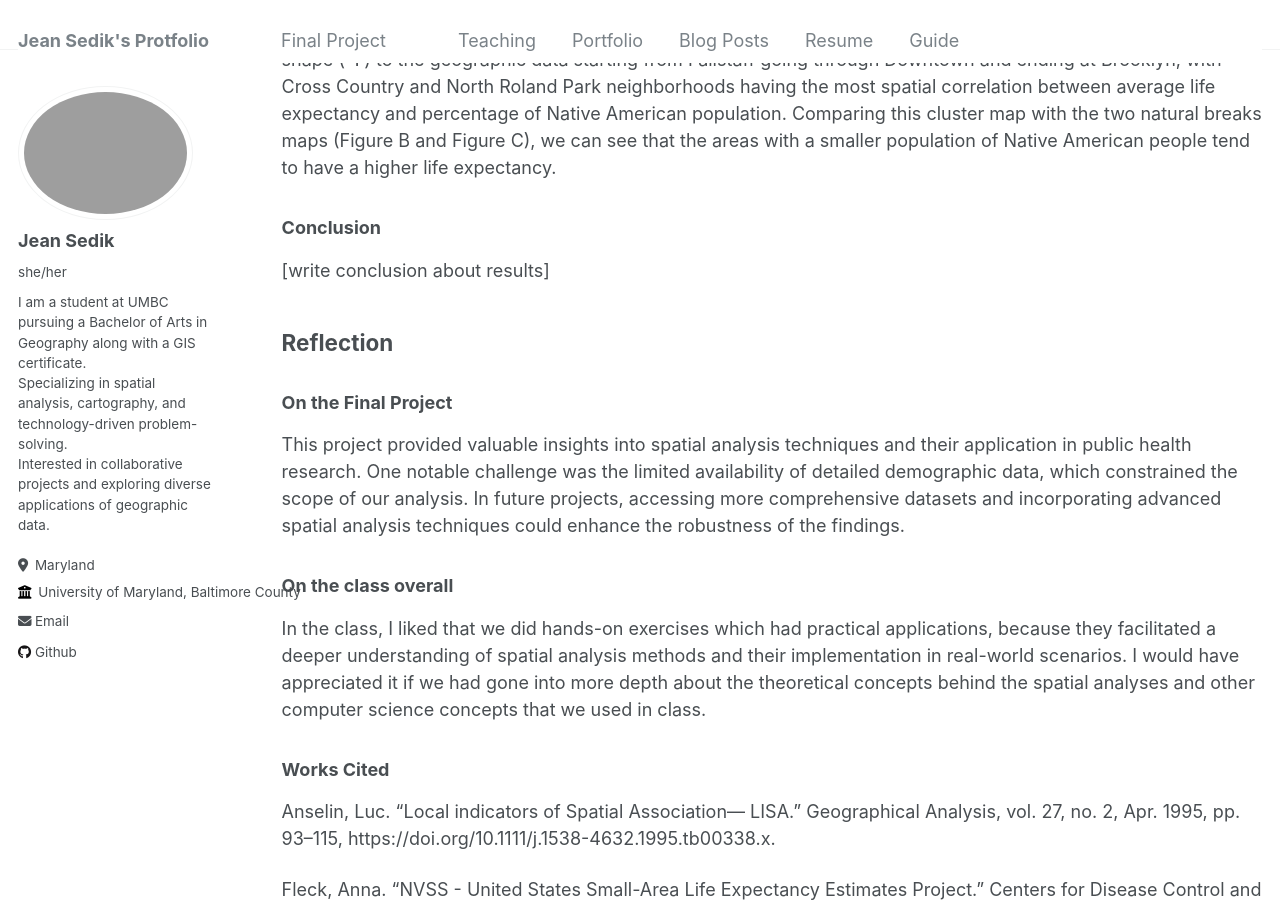
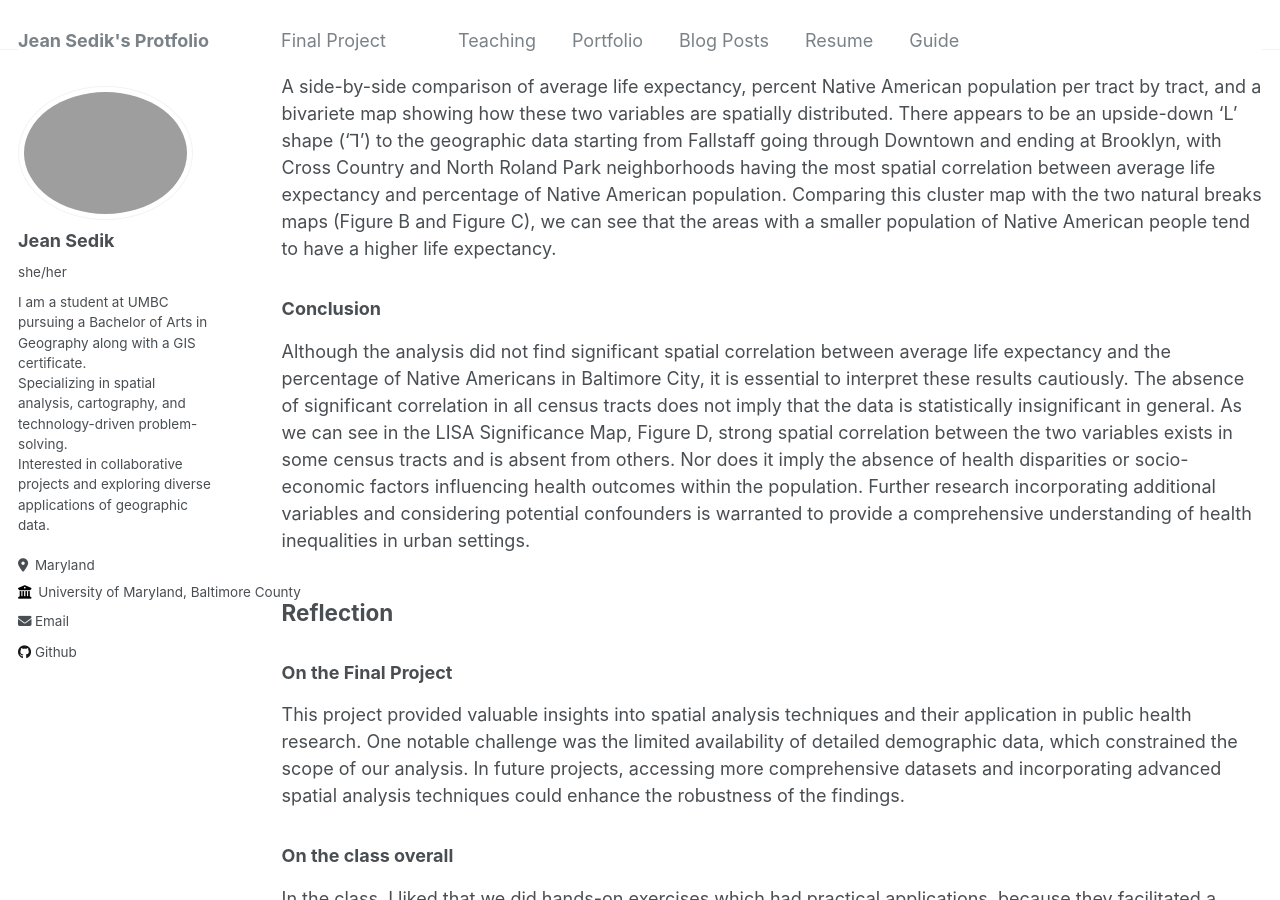
Before and after one commit to VG68490/VG68490.github.io, a Jekyll site: the page built from _pages/finalproj.md, in a window 1280 px wide and 900 px high, scrolled down 4974 px. Built offline with Jekyll 4.4.1, drawn with Linux system fonts in a browser that asks for light colours; some of the changed text lies outside the part shown.

Commit message:
almost_there_finalproj.md

```diff
--- a/_pages/finalproj.md
+++ b/_pages/finalproj.md
@@ -45,7 +45,7 @@
 <h2> Below are six figures to illustrate the spatial distribution of the data. </h2>
 
 
-<b> Figure A: </b>
+<b> Figure A: Moran's I Graph showing how Native American population and Average Life Expectancy per census tract in Baltimore City are spatially correlated </b>
 
 ![Moran's I Graph](/images/moransi_graph.png)
 
@@ -68,28 +68,28 @@
 
 When applied to symbology in maps, natural breaks classification helps to visually represent the data in a way that highlights the spatial patterns and variations, making it easier for map users to identify trends, outliers, and areas of interest. This can be done by using different colors, shades, or symbols to represent each class or group within the data. </p>
 
-<b> Figure D: </b>
+<b> Figure D: Map showing areas of Significant Spatial Correlation using the Moran's I test </b>
 
 ![LISA Significance Map](/images/lisa_sig_map.png)
 
 A map showing areas where the Moran's I value is less than or exceeds the p-value of 0.05, making certain areas less or more statistically significant. Census tracts with a p-values of 0.05, 0.01, and 0.001 indicate that there is a moderate, high, and significant  correlation-- respectively-- between average life expectancy and Native American population per census tract.
 
 
-<b> Figure E: </b>
+<b> Figure E: Cluster Map showing areas of strong and weak spatial correlation between Native American population and Average Life Expectancy per census tract in Baltimore City</b>
 
 ![LISA Cluster Map](/images/lisa_cluster_map.png)
 
 Cluster map showing where in Baltimore City there is strong and weak correlation. The dark red and dark blue patches show areas where there is high positive and high negative correlation between percentage of Native Americans and average life expectancy per tract. The light red and light blue patches on the map indicate where there is little correlation between the two variables. Grey areas show that there is no correlation at all between the two variables in those areas.
 
 
-<b> Figure F: </b>
+<b> Figure F: Map Comparing the Distribution of the Native American population and Average Life Expectancy per census tract in Baltimore City</b>
 
 ![Side-by-Side Map](/images/final_map_png.png)
 
 A side-by-side comparison of average life expectancy, percent Native American population per tract by tract, and a bivariete map showing how these two variables are spatially distributed. There appears to be an upside-down 'L' shape ('ꓶ') to the geographic data starting from Fallstaff going through Downtown and ending at Brooklyn, with Cross Country and North Roland Park neighborhoods having the most spatial correlation between average life expectancy and percentage of Native American population. Comparing this cluster map with the two natural breaks maps (Figure B and Figure C), we can see that the areas with a smaller population of Native American people tend to have a higher life expectancy.
 
 <h3> Conclusion </h3>
-<p>[write conclusion about results] </p>
+<p> Although the analysis did not find significant spatial correlation between average life expectancy and the percentage of Native Americans in Baltimore City, it is essential to interpret these results cautiously. The absence of significant correlation in all census tracts does not imply that the data is statistically insignificant in general. As we can see in the LISA Significance Map, Figure D, strong spatial correlation between the two variables exists in some census tracts and is absent from others. Nor does it imply the absence of health disparities or socio-economic factors influencing health outcomes within the population. Further research incorporating additional variables and considering potential confounders is warranted to provide a comprehensive understanding of health inequalities in urban settings. </p>
 
 <h2>Reflection </h2>
 <h3> On the Final Project </h3>
```
